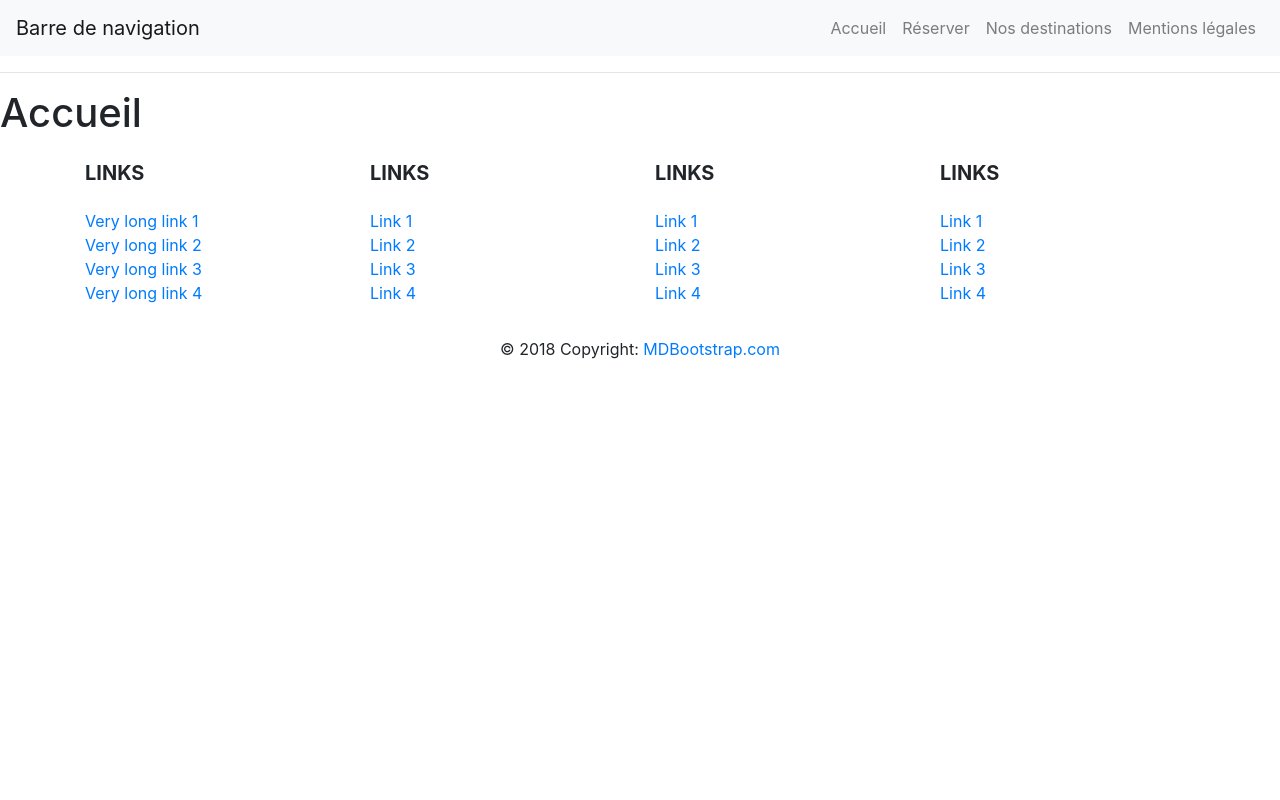
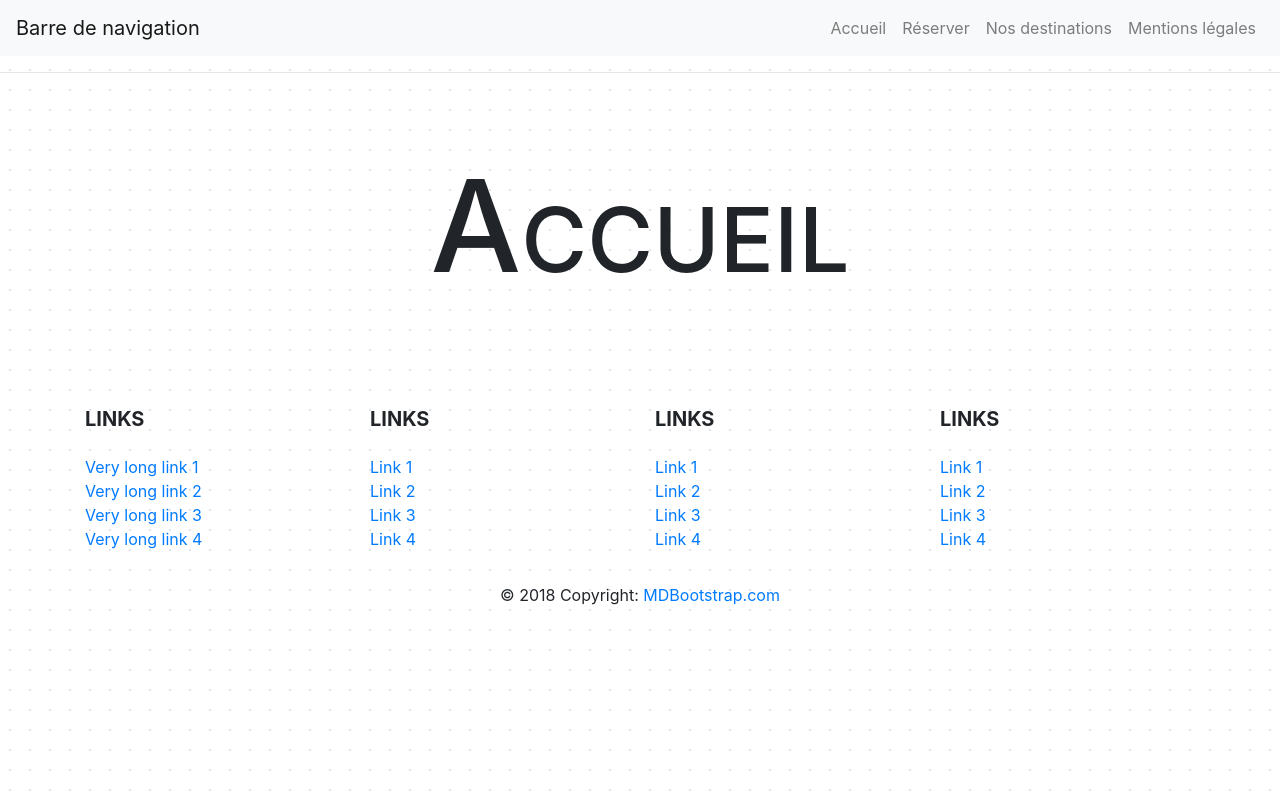
Before and after one commit to SkydeFR/TMP, a React (Create React App) app: page / in a window 1280 px wide. Built offline with nearby package versions, Linux system fonts and the light colour scheme.

Commit message:
Mise à jour du CSS

```diff
--- a/src/App.scss
+++ b/src/App.scss
@@ -35,3 +35,67 @@ $anti-flash-white: #f1f2f6;
 
 $city-lights: #dfe4ea;
 $twinkle-blue: #ced6e0;
+
+$black: #000000;
+
+
+body {
+  background-image: radial-gradient(circle, $city-lights, $city-lights 1px, $white 1px, $white);
+  background-size: 20px 20px;
+  color: $prestige-blue;
+  font-family: 'Open Sans';
+
+}
+
+p {
+  text-align: justify;
+}
+
+section {
+  padding-top : 42px;
+  padding-bottom: 42px;
+}
+
+h1, h2 {
+  font-weight: bold;
+  font-variant: small-caps;
+}
+
+h1 {
+  font-size: 8em !important;
+  text-align: center;
+  padding-top: 60px !important;
+  padding-bottom: 80px !important;
+}
+
+h2 {
+  font-size: 3.3em !important;
+  margin-bottom: 0 !important;
+}
+
+h3 {
+  font-size: 1.7em !important;
+  font-variant: small-caps;
+  color: $grisaille !important;
+  margin-bottom: 42px !important;
+}
+
+#faucon-imperial {
+  background: $prestige-blue;
+  background: linear-gradient(140deg, $prestige-blue 0%, $black 100%);
+  color: $white;
+}
+
+#temoignages {
+  color: $prestige-blue;
+}
+
+#equipe {
+  background: $bright-greek;
+  background: linear-gradient(140deg, $saturated-sky 0%, $bright-greek 100%);
+  color: $white;
+}
+
+#faucon-imperial h3, #equipe h3 {
+  color: $twinkle-blue !important;
+}
```
